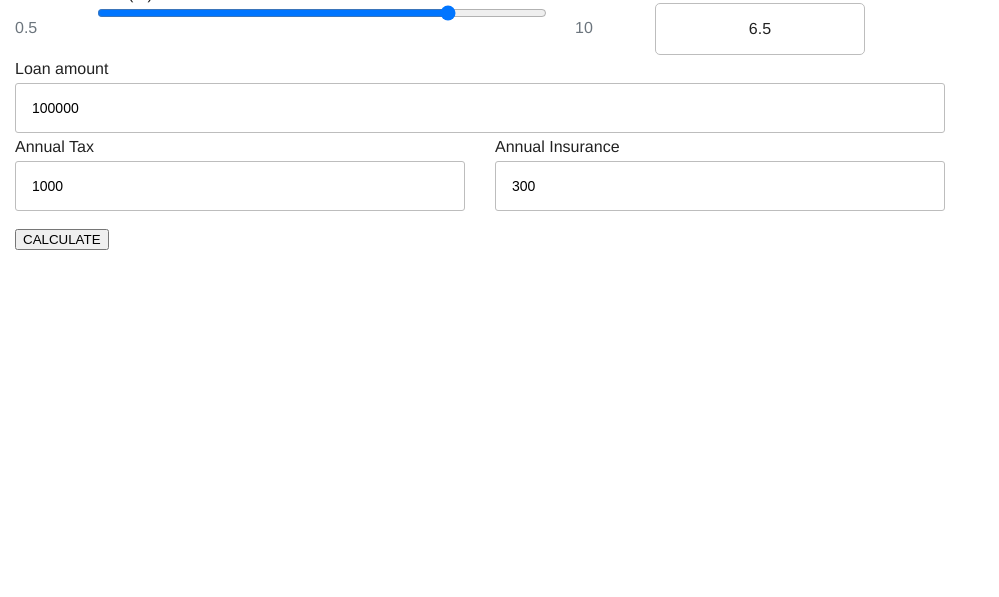
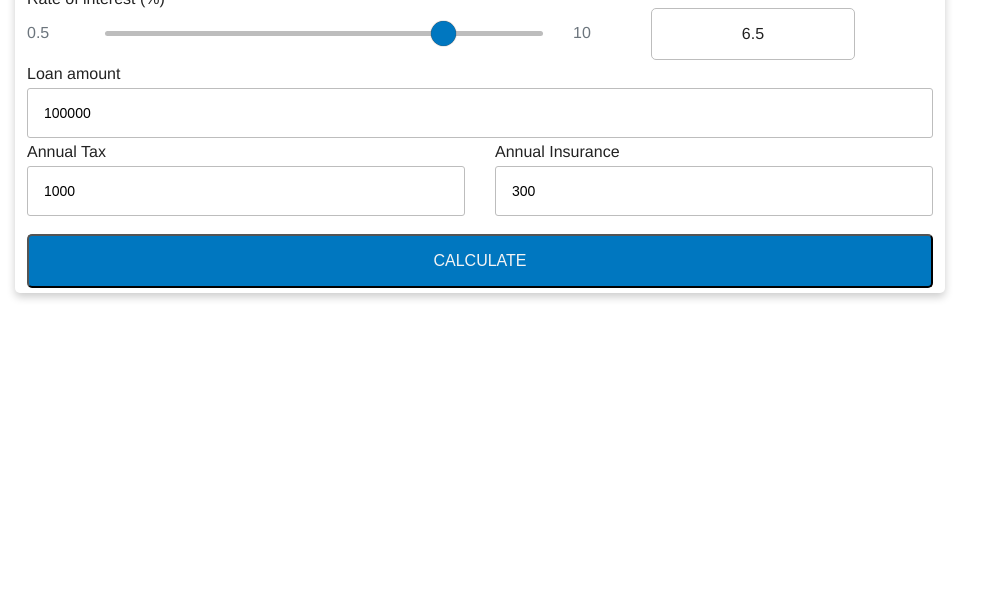
Before and after one commit to jisaballo/mortgage-calculator, a website: page index.html in a window 1280 px wide. Shown: the part 203-800 px from the top of the page, without its empty margins (0-999 px from the left). Drawn offline with nearby package versions, Linux system fonts and the light colour scheme; files that its build step writes are made by us from their sources.

Commit message:
fix load styles

```diff
--- a/index.html
+++ b/index.html
@@ -2,7 +2,7 @@
 <html>
     <meta name="viewport" content="width=device-width, initial-scale=1.0">
     <head>
-        <link rel="stylesheet" href="./css/styles.css">
+        <link rel="stylesheet" href="./assets/css/styles.css">
     </head>
     <body class="container-fluid">
         <h2 class="header">Mortgage Calculator</h2>
```
